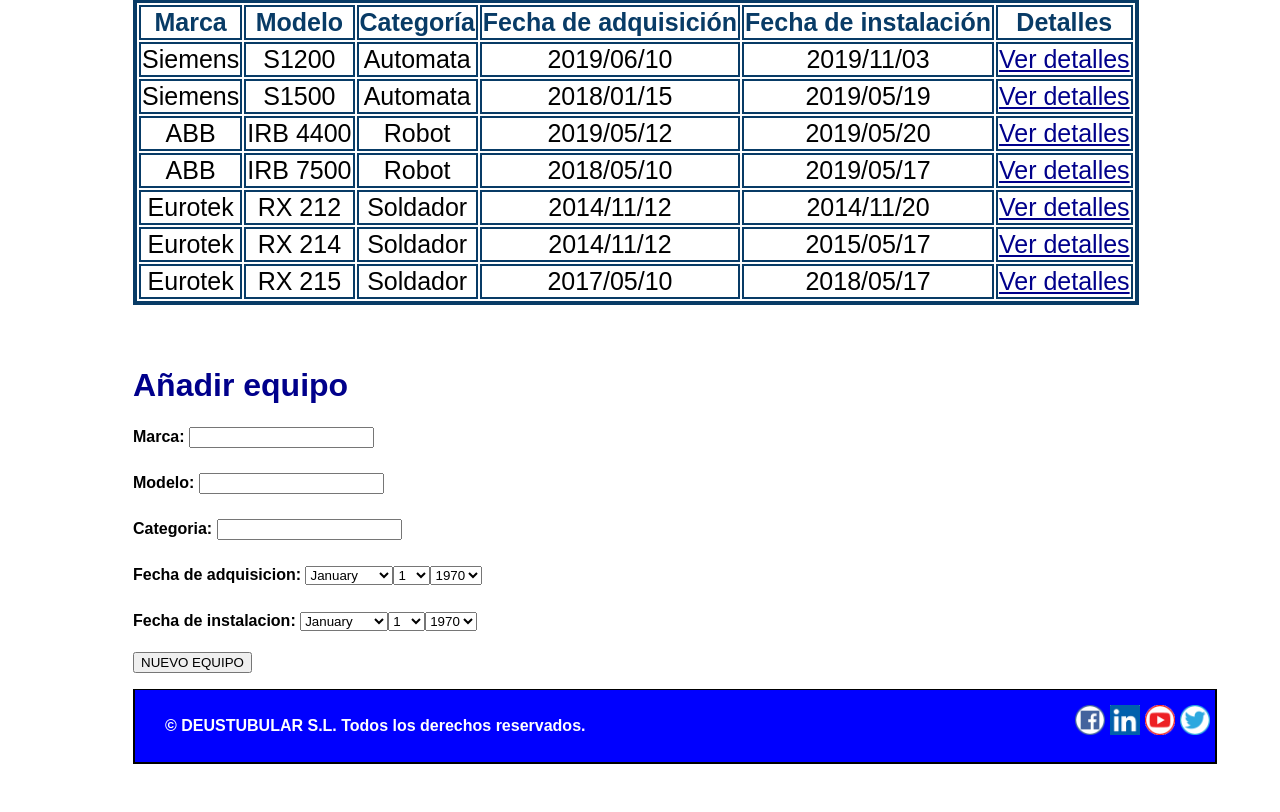
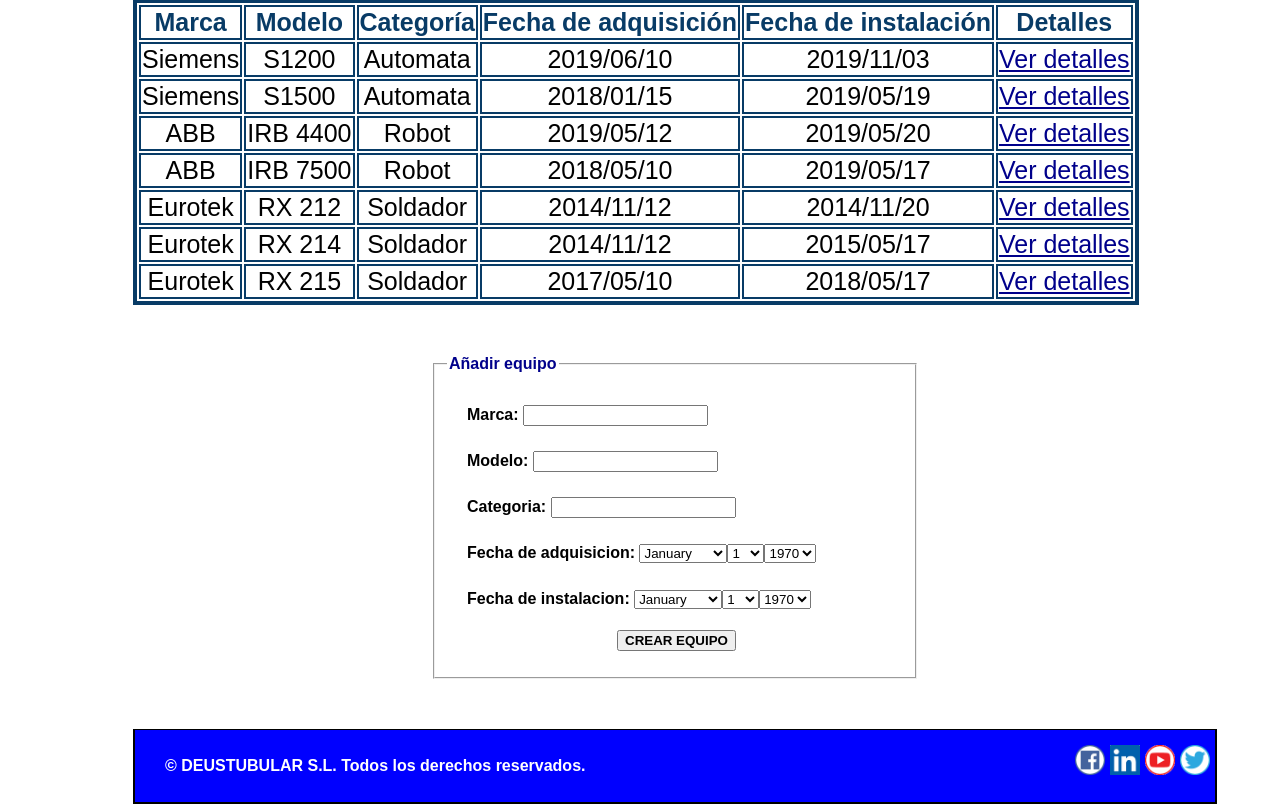
Before and after one commit to aritzgari/IW-EQUIPO10-E2, a Django app: page /responsable/equipo/ in a window 1280 px wide. Shown: the part 166-978 px from the top of the page. Before the commit the page ends 930 px from the top, so only its background shows below. Run offline with Django 3.2, Linux system fonts and the light colour scheme; data comes from the database, SQL or seed files in the repository; both versions use the stored data as it was after the commit.

Commit message:
Cambios menores, comentarios y demás

```diff
--- a/Gestion_de_la_produccion/appGestion_de_la_produccion/static/stylesheet.css
+++ b/Gestion_de_la_produccion/appGestion_de_la_produccion/static/stylesheet.css
@@ -238,3 +238,16 @@
     padding-bottom:5px;
     border:4px solid black;
 }
+
+#formnuevoequipo{
+    margin-left:20px;
+}
+#formequipoajax{
+    margin-right:300px;
+    margin-left:300px;
+    margin-bottom:50px;
+}
+#botonnuevo{
+    margin-left:150px;
+    font-weight:bold;
+}
--- a/Gestion_de_la_produccion/appGestion_de_la_produccion/templates/Equipo.html
+++ b/Gestion_de_la_produccion/appGestion_de_la_produccion/templates/Equipo.html
@@ -3,19 +3,20 @@
 
 {% block contenido %}
 
-<h1>Listado de Equipos<a class="añadir" href="/appGestion_de_la_produccion/responsable/equipoform" title="Añadir nuevo equipo"><img
-        src="/static/Imagenes/añadir.png" width="20" height="20"></a> </h1>
+<h1>Listado de Equipos<a class="añadir" href="/appGestion_de_la_produccion/responsable/equipoform"
+                         title="Añadir nuevo equipo"><img
+        src="/static/Imagenes/añadir.png" width="20" height="20"></a></h1>
 <div class="tablasueltas">
     <table id="cosadeequipo">
         {% csrf_token%}
         <thead>
         <tr class="cosadeequipo">
-              <td class="cosadeequipo"> <b> Marca</b> </td>
-              <td class="cosadeequipo"> <b> Modelo</b> </td>
-              <td class="cosadeequipo"> <b> Categoría</b> </td>
-              <td class="cosadeequipo"> <b> Fecha de adquisición</b> </td>
-              <td class="cosadeequipo"> <b> Fecha de instalación</b> </td>
-              <td class="cosadeequipo"> <b>Detalles</b> </td>
+            <td class="cosadeequipo"><b> Marca</b></td>
+            <td class="cosadeequipo"><b> Modelo</b></td>
+            <td class="cosadeequipo"><b> Categoría</b></td>
+            <td class="cosadeequipo"><b> Fecha de adquisición</b></td>
+            <td class="cosadeequipo"><b> Fecha de instalación</b></td>
+            <td class="cosadeequipo"><b>Detalles</b></td>
         </tr>
         </thead>
 
@@ -27,21 +28,23 @@
             <td class="cosadeequipo">{{ Equipo.categoria }}</td>
             <td class="cosadeequipo">{{ Equipo.fecha_adquisicion|date:'Y/m/d'}}</td>
             <td class="cosadeequipo">{{ Equipo.fecha_instalacion|date:'Y/m/d'}}</td>
-            <td class="cosadeequipo"><a href="/appGestion_de_la_produccion/responsable/equipo/{{ Equipo.id }}" title="Detalles">Ver detalles</a></td>
+            <td class="cosadeequipo"><a href="/appGestion_de_la_produccion/responsable/equipo/{{ Equipo.id }}"
+                                        title="Detalles">Ver detalles</a></td>
         </tr>
         {% endfor %}
         </tbody>
     </table>
 </div>
 <div>
-    <h1>Añadir equipo </h1>
+    <fieldset id="formequipoajax">
+        <legend >Añadir equipo</legend>
         <form action="" id="formnuevoequipo">
             {% csrf_token %}
             {{ form.as_p }}
-        <input type="submit" name="nuevoequipo" id="botonnuevo" value="NUEVO EQUIPO">
+            <input type="submit" name="nuevoequipo" id="botonnuevo" value="CREAR EQUIPO">
             <input type="hidden" name="idEquipo" value="{{Equipo.id}}">
         </form>
-
+    </fieldset>
 </div>
 {% endblock %}
 {%block scripts%}
--- a/Gestion_de_la_produccion/appGestion_de_la_produccion/templates/Login.html
+++ b/Gestion_de_la_produccion/appGestion_de_la_produccion/templates/Login.html
@@ -17,7 +17,7 @@
         <img class="botonope" src="/static/Imagenes/operario boton.png" width="150" height="75"> </a>-->
 
     <div id="iniciosesiondiv">
-        <h2 class="iniciosesiontitulo" >LOGIN</h2>
+        <h2 class="iniciosesiontitulo">LOGIN</h2>
         <form class="iniciosesion" action="{% url 'do_login' %}" method="post">
             {% csrf_token %}
             {{ login.as_p }}
--- a/Gestion_de_la_produccion/appGestion_de_la_produccion/templates/Operario.html
+++ b/Gestion_de_la_produccion/appGestion_de_la_produccion/templates/Operario.html
@@ -31,7 +31,7 @@
         <td class="cosadeequipo"><a href="/appGestion_de_la_produccion/operario/proceso/{{ Proceso.id }}" title="Detalles">Ver detalles</a></td>
         <td>
             <form action="">
-                <input type="checkbox" name="finalizar" class="pinchecheckbox" />
+                <input type="checkbox" name="finalizar" class="chekboxoperario" />
                 <input type="hidden" name="idProceso" value="{{Proceso.id}}" />
             </form>
         </td>
--- a/Gestion_de_la_produccion/appGestion_de_la_produccion/urls.py
+++ b/Gestion_de_la_produccion/appGestion_de_la_produccion/urls.py
@@ -3,11 +3,15 @@
 from django.contrib.auth.decorators import login_required
 
 urlpatterns = [
-    path('',views.get_login, name='get_login'),
-    path('index',views.index, name='index'),
+    # Url inicial.
+    path('', views.get_login, name='get_login'),
+    # Url intermediaria para redirigirte a la página principal de responsable o de operario.
+    path('index/', views.index, name='index'),
+    # Url para registrar los nuevos usuarios.
     path('register/', views.register, name='do_register'),
+    # Url que se encarga de comparar lo introducido en los campos del login con lo que hay dentro de la BD.
     path('dologin/', views.do_login, name='do_login'),
-    # Url de inicio en la que podemos elegir entre ser un operario o un responsable
+    # Url de inicio en la que podemos elegir entre ser un operario o un responsable.
     path('responsable/', views.responsable, name='responsable'),  # Url de inicio de responsable
     path('responsable/equipo/', views.lista_equipos, name='lista_equipos'),  # Url que da la lista de todos los equipos
     path('responsable/empleado/', views.lista_empleados, name='lista_empleados'),
@@ -35,15 +39,27 @@
     # Url para envio de los datos de los formularios de update desde los privilegios de un operario
     path('operario/', views.operario, name='operario'),  # Url inicial de operarios
     path('responsable/empleadoform/', views.show_empleado_form, name='empleadoform'),
+    # Url para visualizar el formulario de introducir empleados.
     path('responsable/post_empleado/', views.post_empleado_form, name='postempleadoform'),
+    # Url para enviar los datos del formulario de empleados a BD.
     path('responsable/equipoform/', views.show_equipo_form, name='equipoform'),
+    # Url para visualizar el formulario de introducir equipos.
     path('responsable/post_equipo/', views.post_equipo_form, name='postequipoform'),
+    # Url para enviar los datos del formulario de equipos a BD.
     path('responsable/procesoform/', views.show_proceso_form, name='procesoform'),
+    # Url para visualizar el formulario de introducir procesos.
     path('responsable/post_proceso/', views.post_proceso_form, name='postprocesoform'),
+    # Url para enviar los datos del formulario de procesos a BD.
     path('responsable/post_empleado_update/', views.post_empleado_form_update, name='postempleadoformupdate'),
+    # Url para enviar los datos del formulario de empleados a BD y actualizarlos.
     path('responsable/post_equipo_update/', views.post_equipo_form_update, name='postequipoformupdate'),
+    # Url para enviar los datos del formulario de equipos a BD y actualizarlos.
     path('responsable/post_proceso_update/', views.post_proceso_form_update, name='postprocesoformupdate'),
+    # Url para enviar los datos del formulario de procesos a BD y actualizarlos.
     path('responsable/guardadocorrectamente/', views.guardadocorrectamente, name='guardadocorrectamente'),
-    path('operario/deleteAPI', views.borrar_proceso_checkbox, name ='borraroperario'),
-    path('responsable/equipo/añadirequipoAPI', views.anadir_equipo_ayax, name ='añadirequipoayax')
+    # Si te sale esta página es que se ha guardado correctamente la información en BD.
+    path('operario/deleteAPI', views.borrar_proceso_checkbox, name='borraroperario'),
+    # Url para dar por finalizado un proceso.
+    path('responsable/equipo/añadirequipoAPI', views.anadir_equipo_ayax, name='añadirequipoayax')
+    # Url para añadir un equipo mediante el formulario y ajax.
 ]
```
Also changed, not shown: Gestion_de_la_produccion/appGestion_de_la_produccion/static/js/misProcesos.js (+5 -2 lines), Gestion_de_la_produccion/appGestion_de_la_produccion/static/js/nuevoequipo.js (+13 -12 lines), Gestion_de_la_produccion/appGestion_de_la_produccion/views.py (+11 -15 lines), Gestion_de_la_produccion/db.sqlite3. Lines whose indentation alone changed are shown as unchanged.
